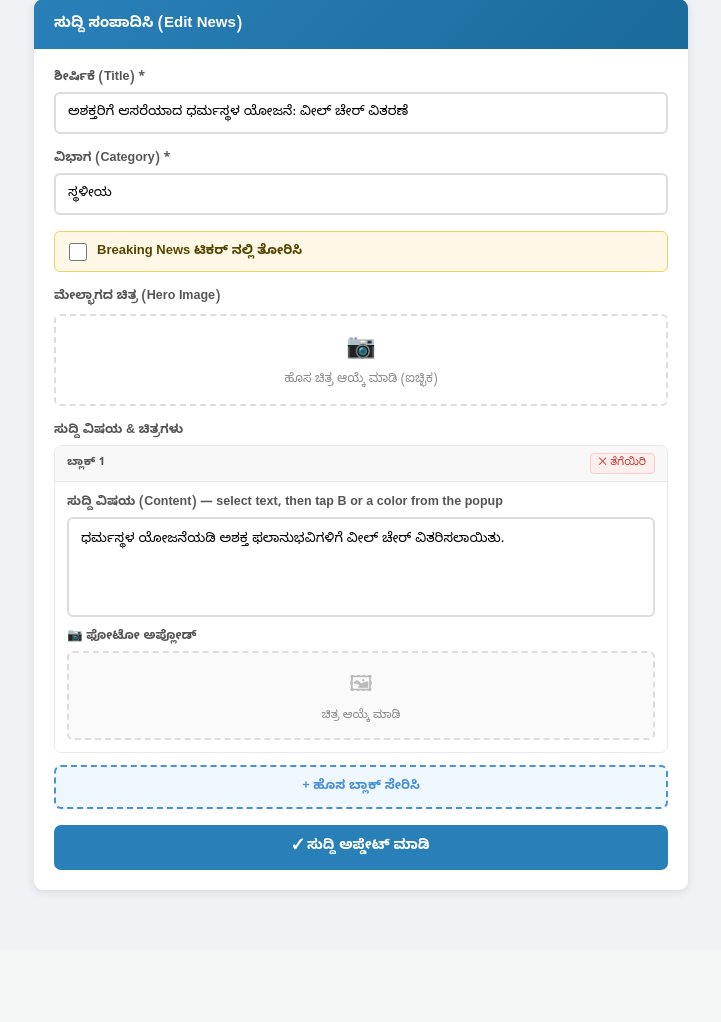
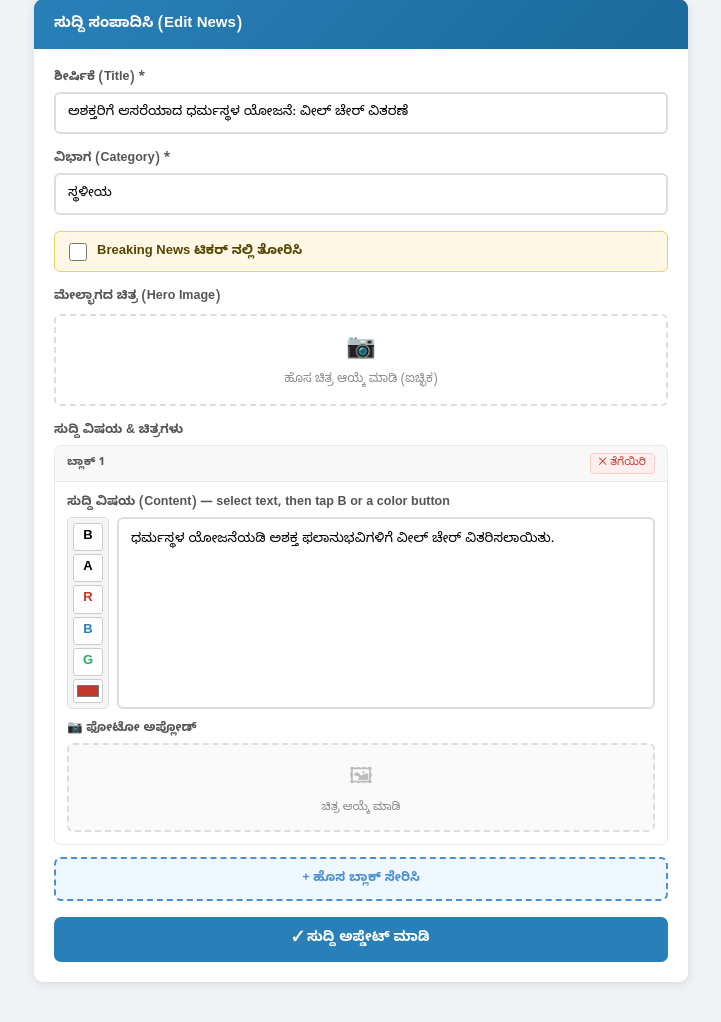
Before and after one commit to Varshinidn13/huliyar-news, a Flask app: page /editor/edit/1 in a window 1280 px wide. Shown: the part 65-1087 px from the top of the page, without its empty margins (279-1000 px from the left). Before the commit the page ends 959 px from the top, so only its background shows below. Run offline with Flask 3, Linux system fonts and the light colour scheme; the visitor is signed in with stand-in values (Sample User, id 1); data comes from the database, SQL or seed files in the repository.

Commit message:
Replace floating toolbar with vertical inline toolbar, remove popup approach

```diff
--- a/templates/editor_edit.html
+++ b/templates/editor_edit.html
@@ -33,7 +33,7 @@ body{font-family:'Noto Sans Kannada',sans-serif;background:#f0f2f5;min-height:10
 .tb-black{color:#000}.tb-black:hover{background:#f0f0f0;border-color:#000}
 .tb-color{width:28px;height:26px;border:1px solid #ccc;border-radius:3px;padding:1px;cursor:pointer;background:#fff;vertical-align:middle}
 .tb-cplbl{display:inline-flex;align-items:center;gap:2px;font-size:11px;color:#888;cursor:pointer}
-.editor-editable{min-height:100px;border:2px solid #ddd;border-radius:6px;padding:10px 12px;font-size:13.5px;font-family:inherit;outline:none;transition:.2s;line-height:1.75;background:#fff}
+.editor-editable{min-height:100px;border:2px solid #ddd;border-radius:6px;padding:10px 12px;font-size:13.5px;font-family:inherit;outline:none;transition:.2s;line-height:1.75;background:#fff;flex:1}
 .editor-editable:focus{border-color:#2980b9}
 .editor-editable b{font-weight:700}
 .chk-row{display:flex;align-items:center;gap:10px;padding:10px 14px;background:#fff8e6;border:1px solid #f0d060;border-radius:6px}
@@ -67,12 +67,12 @@ body{font-family:'Noto Sans Kannada',sans-serif;background:#f0f2f5;min-height:10
 .add-btn:hover{background:#e0f0ff}
 .sbtn{background:#2980b9;color:#fff;border:none;padding:13px;border-radius:7px;font-size:14px;font-weight:700;cursor:pointer;font-family:inherit;transition:.2s;width:100%}
 .sbtn:hover{background:#1a6a9a}
-/* Floating toolbar */
-.float-tb{display:none;position:fixed;z-index:9999;background:#1a1a2e;border-radius:8px;padding:5px 7px;gap:3px;align-items:center;box-shadow:0 4px 16px rgba(0,0,0,.3)}
-.float-tb button{background:rgba(255,255,255,.12);border:none;border-radius:4px;padding:6px 12px;font-size:14px;font-weight:700;font-family:inherit;cursor:pointer;color:#fff;transition:.12s;min-width:32px;text-align:center;touch-action:none;-webkit-touch-callout:none;user-select:none}
-.float-tb button:active{background:rgba(255,255,255,.3);transform:scale(.92)}
-.float-tb .ft-red{color:#ff6b6b}.float-tb .ft-blue{color:#74b9ff}.float-tb .ft-green{color:#55efc4}.float-tb .ft-black{color:#fff}
-.float-tb .ft-cp{width:28px;height:28px;border:2px solid rgba(255,255,255,.25);border-radius:4px;padding:1px;cursor:pointer;background:#fff;vertical-align:middle}
+.editor-wrap{display:flex;gap:8px;align-items:stretch}
+.editor-vtb{display:flex;flex-direction:column;gap:3px;padding:5px;background:#f5f5f5;border:1px solid #ddd;border-radius:5px;flex-shrink:0}
+.editor-vtb button{background:#fff;border:1px solid #ccc;border-radius:3px;padding:4px 8px;font-size:13px;font-weight:700;font-family:inherit;cursor:pointer;transition:.1s;line-height:1.4;text-align:center;min-width:30px;touch-action:none;user-select:none}
+.editor-vtb button:active{background:#ddd;transform:scale(.95)}
+.editor-vtb .vtb-red{color:#c0392b}.editor-vtb .vtb-blue{color:#2980b9}.editor-vtb .vtb-green{color:#27ae60}.editor-vtb .vtb-black{color:#000}
+.editor-vtb .vtb-cp{width:30px;height:24px;border:1px solid #ccc;border-radius:3px;padding:1px;cursor:pointer;background:#fff}
 </style>
 </head>
 <body>
@@ -148,8 +148,16 @@ body{font-family:'Noto Sans Kannada',sans-serif;background:#f0f2f5;min-height:10
             </div>
             <div class="block-pair-body">
               <div class="fg">
-                <label>ಸುದ್ದಿ ವಿಷಯ (Content) — select text, then tap <b>B</b> or a color from the popup</label>
-                <div class="editor-editable" id="ed_{{ idx }}" contenteditable="true">{% if b.type=='text' %}{{ b.content | safe }}{% endif %}</div>
+                <label>ಸುದ್ದಿ ವಿಷಯ (Content) — select text, then tap <b>B</b> or a color button</label>
+                <div class="editor-wrap">
+                <div class="editor-vtb">
+                <button type="button" class="vtb-black" onclick="fmtBold()" title="Bold"><b>B</b></button>
+                <button type="button" class="vtb-black" onclick="fmtColor('#000000')" title="Black">A</button>
+                <button type="button" class="vtb-red" onclick="fmtColor('#c0392b')" title="Red">R</button>
+                <button type="button" class="vtb-blue" onclick="fmtColor('#2980b9')" title="Blue">B</button>
+                <button type="button" class="vtb-green" onclick="fmtColor('#27ae60')" title="Green">G</button>
+                <input type="color" class="vtb-cp" onchange="fmtColor(this.value)" title="Custom color" value="#c0392b">
+                </div><div class="editor-editable" id="ed_{{ idx }}" contenteditable="true">{% if b.type=='text' %}{{ b.content | safe }}{% endif %}</div></div>
                 <input type="hidden" name="content_{{ idx }}" id="hd_{{ idx }}" value="{% if b.type=='text' %}{{ b.content }}{% endif %}">
               </div>
               <div class="fg">
@@ -181,15 +189,6 @@ body{font-family:'Noto Sans Kannada',sans-serif;background:#f0f2f5;min-height:10
   </div>
 </div>
 
-<!-- Floating toolbar -->
-<div id="floatTb" class="float-tb">
-  <button type="button" class="ft-black" onclick="fmtBold()" ontouchstart="fmtBold()" title="Bold"><b>B</b></button>
-  <button type="button" class="ft-black" onclick="fmtColor('#000000')" ontouchstart="fmtColor('#000000')" title="Black">A</button>
-  <button type="button" class="ft-red" onclick="fmtColor('#c0392b')" ontouchstart="fmtColor('#c0392b')" title="Red">R</button>
-  <button type="button" class="ft-blue" onclick="fmtColor('#2980b9')" ontouchstart="fmtColor('#2980b9')" title="Blue">B</button>
-  <button type="button" class="ft-green" onclick="fmtColor('#27ae60')" ontouchstart="fmtColor('#27ae60')" title="Green">G</button>
-  <input type="color" class="ft-cp" onchange="fmtColor(this.value)" ontouchstart="fmtColor(this.value)" title="Custom color" value="#c0392b">
-</div>
 
 <script>
 var blockIdx = {{ blocks|length }};
@@ -205,8 +204,16 @@ function addBlock(){
       '<button type="button" class="rm-btn" onclick="removeBlock('+idx+')">&#10005; ತೆಗೆಯಿರಿ</button>'+
     '</div>'+
     '<div class="block-pair-body">'+
-      '<div class="fg"><label>ಸುದ್ದಿ ವಿಷಯ (Content) — select text, then tap <b>B</b> or a color from the popup</label>'+
-        '<div class="editor-editable" id="ed_'+idx+'" contenteditable="true"></div>'+
+      '<div class="fg"><label>ಸುದ್ದಿ ವಿಷಯ (Content) — select text, then tap <b>B</b> or a color button</label>'+
+      '<div class="editor-wrap">'+
+      '<div class="editor-vtb">'+
+      '<button type="button" class="vtb-black" onclick="fmtBold()" title="Bold"><b>B</b></button>'+
+      '<button type="button" class="vtb-black" onclick="fmtColor(\'#000000\')" title="Black">A</button>'+
+      '<button type="button" class="vtb-red" onclick="fmtColor(\'#c0392b\')" title="Red">R</button>'+
+      '<button type="button" class="vtb-blue" onclick="fmtColor(\'#2980b9\')" title="Blue">B</button>'+
+      '<button type="button" class="vtb-green" onclick="fmtColor(\'#27ae60\')" title="Green">G</button>'+
+      '<input type="color" class="vtb-cp" onchange="fmtColor(this.value)" title="Custom color" value="#c0392b">'+
+      '</div><div class="editor-editable" id="ed_'+idx+'" contenteditable="true"></div></div>'+
         '<input type="hidden" name="content_'+idx+'" id="hd_'+idx+'"></div>'+
       '<div class="fg"><label>&#128247; ಫೋಟೋ ಅಪ್ಲೋಡ್</label>'+
         '<div class="img-upload-box" onclick="document.getElementById(\'img_'+idx+'\').click()">'+
@@ -232,7 +239,7 @@ function prevHero(input){
   r.readAsDataURL(f);
 }
 
-var lastEd=null,savedRange=null,floatTb=document.getElementById('floatTb'),hideTbTimer=null;
+var lastEd=null,savedRange=null;
 
 function saveSelection(){
   var sel=window.getSelection();
@@ -243,32 +250,9 @@ function saveSelection(){
   if(ed){lastEd=ed;savedRange=sel.getRangeAt(0).cloneRange();}
 }
 
-function showFloatTb(){
-  if(!savedRange||!lastEd){floatTb.style.display='none';return;}
-  try{var r=savedRange.getBoundingClientRect();}catch(e){floatTb.style.display='none';return;}
-  if(!r||!r.width){floatTb.style.display='none';return;}
-  floatTb.style.display='flex';
-  var tbH=floatTb.offsetHeight||40;
-  var top=r.top-tbH-10;
-  if(top<5)top=r.bottom+8;
-  var left=r.left+r.width/2-floatTb.offsetWidth/2;
-  if(left<5)left=5;
-  if(left+floatTb.offsetWidth>window.innerWidth-5)left=window.innerWidth-floatTb.offsetWidth-5;
-  floatTb.style.top=top+'px';floatTb.style.left=left+'px';
-}
-
-function hideFloatTb(){floatTb.style.display='none';savedRange=null;lastEd=null;}
-
-document.addEventListener('mouseup',function(){saveSelection();setTimeout(showFloatTb,10);});
+document.addEventListener('mouseup',saveSelection);
 document.addEventListener('touchend',function(e){
-  if(e.target.closest&&!e.target.closest('#floatTb')){saveSelection();setTimeout(showFloatTb,400);}
-});
-document.addEventListener('scroll',hideFloatTb,true);
-
-var selDebounce=null;
-document.addEventListener('selectionchange',function(){
-  if(selDebounce)clearTimeout(selDebounce);
-  selDebounce=setTimeout(saveSelection,300);
+  if(!e.target.closest||!e.target.closest('.editor-vtb'))saveSelection();
 });
 
 function applyFormat(format,value){
@@ -280,11 +264,11 @@ function applyFormat(format,value){
     if(format==='color')wrapper.style.color=value;
     wrapper.appendChild(contents);
     rng.insertNode(wrapper);
-    savedRange=document.createRange();
-    savedRange.selectNodeContents(wrapper);
     var sel=window.getSelection();
     sel.removeAllRanges();
-    sel.addRange(savedRange);
+    var nr=document.createRange();
+    nr.selectNodeContents(wrapper);
+    sel.addRange(nr);
     lastEd.focus();
   }catch(e){
     try{
@@ -295,7 +279,7 @@ function applyFormat(format,value){
       document.execCommand(format==='bold'?'bold':'foreColor',false,value||null);
     }catch(ex){}
   }
-  hideFloatTb();
+  savedRange=null;lastEd=null;
 }
 
 function fmtBold(){applyFormat('bold');}
```
Also changed, not shown: templates/editor_post.html (+24 -48 lines).
